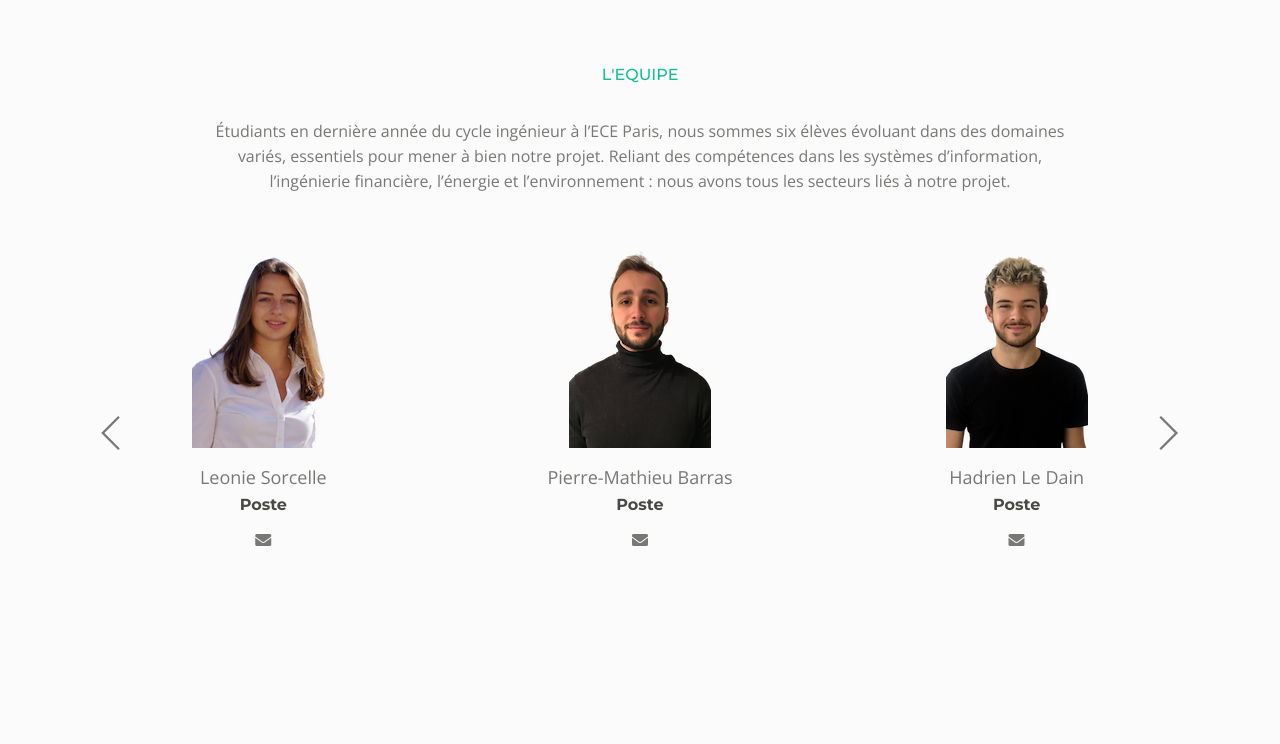
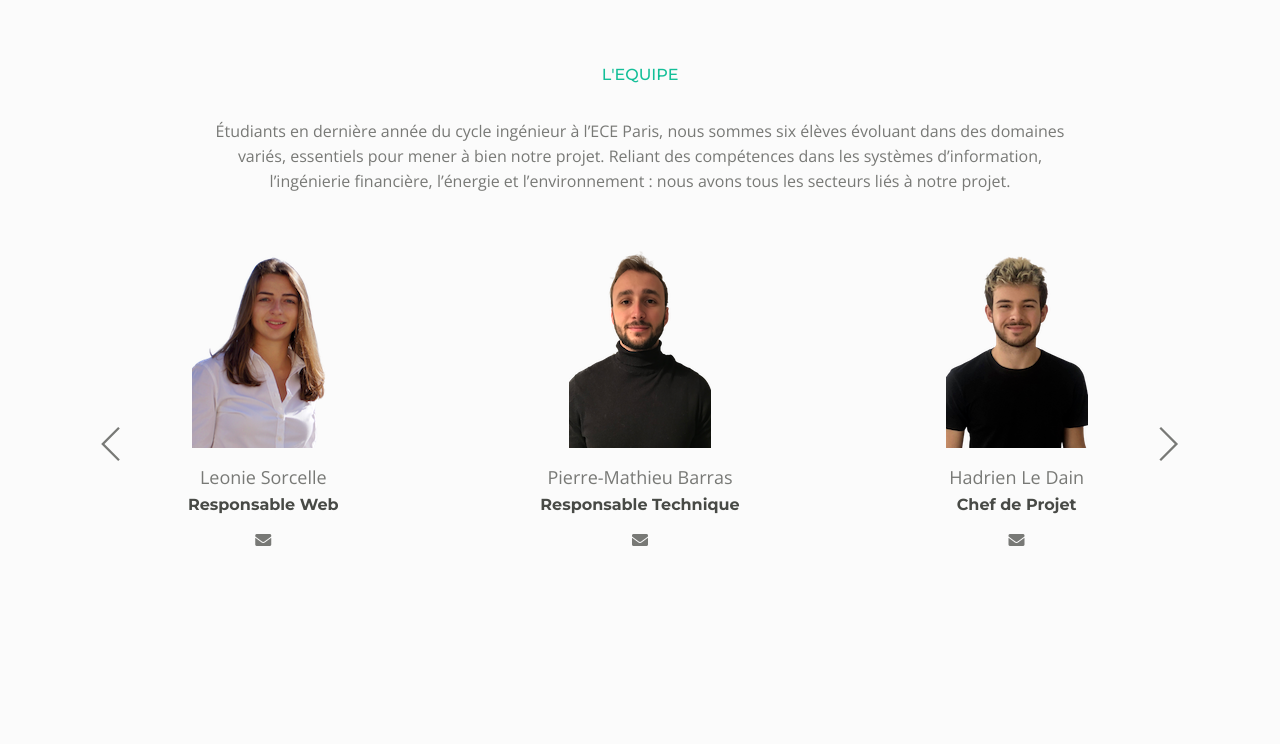
Before and after one commit to Karhyus/LaBourseAuxPotagers, a PHP site: page / in a window 1280 px wide. Shown: the part 5341-6085 px from the top of the page. Run offline with PHP 8.4, Linux system fonts and the light colour scheme; data that the repository does not hold is empty; some libraries are stand-ins or nearby versions.

Commit message:
modif_index

```diff
--- a/index.php
+++ b/index.php
@@ -821,7 +821,7 @@ session_start();?>
                                             <img class="img-fluid" src="images/E_Leonie.png" alt="alternative">
                                         </div> <!-- end of image-wrapper -->
                                         <p class="p-large">Leonie Sorcelle</p>
-                                        <p class="job-title">Poste</p>
+                                        <p class="job-title">Responsable Web</p>
                                         <ul class="list-unstyled li-space-lg">
                                             <li><a href="mailto:leonie.sorcelle@edu.ece.fr"><i class="fas fa-envelope"></i></a></li>
                                         </ul>
@@ -837,7 +837,7 @@ session_start();?>
                                             <img class="img-fluid" src="images/E_PM.png" alt="alternative">
                                         </div> <!-- end of image wrapper -->
                                         <p class="p-large">Pierre-Mathieu Barras</p>
-                                        <p class="job-title">Poste</p>
+                                        <p class="job-title">Responsable Technique</p>
                                         <ul class="list-unstyled li-space-lg">
                                             <li><a href="mailto:pierre-mathieu.barras@edu.ece.fr"><i class="fas fa-envelope"></i></a></li>
                                         </ul>
@@ -853,7 +853,7 @@ session_start();?>
                                             <img class="img-fluid" src="images/E_Hadri.png" alt="alternative">
                                         </div> <!-- end of image wrapper -->
                                         <p class="p-large">Hadrien Le Dain</p>
-                                        <p class="job-title">Poste</p>
+                                        <p class="job-title">Chef de Projet</p>
                                         <ul class="list-unstyled li-space-lg">
                                             <li><a href="mailto:hadrien.le-dain@edu.ece.fr"><i class="fas fa-envelope"></i></a></li>
                                         </ul>
@@ -869,7 +869,7 @@ session_start();?>
                                             <img class="img-fluid" src="images/E_Alpa.png" alt="alternative">
                                         </div> <!-- end of image wrapper -->
                                         <p class="p-large">Alpaïde Thirouin</p>
-                                        <p class="job-title">Poste</p>
+                                        <p class="job-title">Responsable Communication</p>
                                         <ul class="list-unstyled li-space-lg">
                                             <li><a href="mailto:alpaide.thirouin@edu.ece.fr"><i class="fas fa-envelope"></i></a></li>
                                         </ul>
@@ -885,7 +885,7 @@ session_start();?>
                                             <img class="img-fluid" src="images/E_Nizar.png" alt="alternative">
                                         </div> <!-- end of image wrapper -->
                                         <p class="p-large">Nizar Bezri</p>
-                                        <p class="job-title">Poste</p>
+                                        <p class="job-title">Responsable Juridique</p>
                                         <ul class="list-unstyled li-space-lg">
                                             <li><i class="fas fa-envelope"><a href="mailto:nizar.bezri@edu.ece.fr"></a></i></li>
                                         </ul>
@@ -901,7 +901,7 @@ session_start();?>
                                             <img class="img-fluid" src="images/E_Claire.png" alt="alternative">
                                         </div> <!-- end of image wrapper -->
                                         <p class="p-large">Claire Grouhel</p>
-                                        <p class="job-title">Poste</p>
+                                        <p class="job-title">Responsable Développement Durable</p>
                                         <ul class="list-unstyled li-space-lg">
                                             <li><a href="mailto:claire.grouhel@edu.ece.fr"><i class="fas fa-envelope"></i></a></li>
                                         </ul>
```
